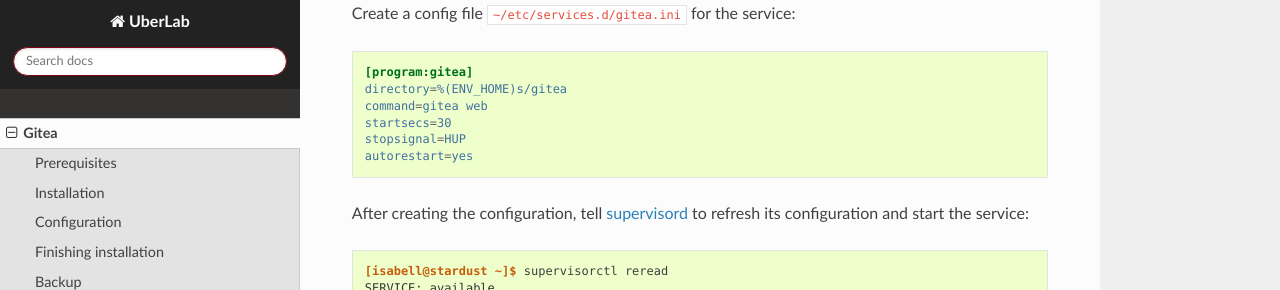
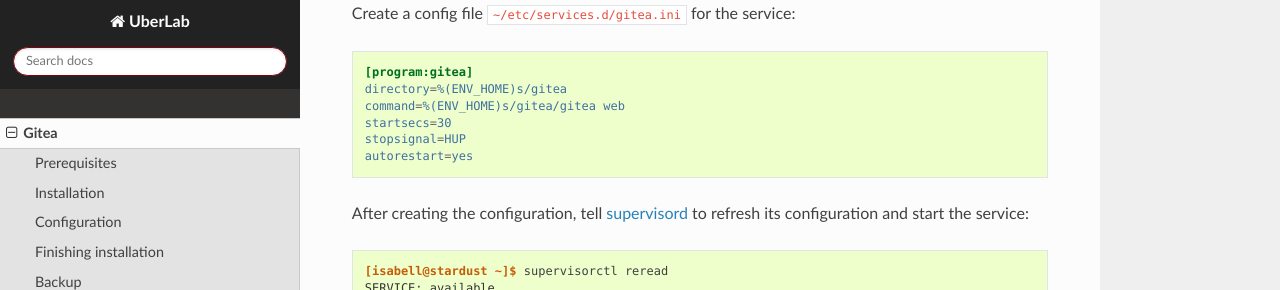
Before and after one commit to Uberspace/lab, a Sphinx documentation site: the page built from source/guide_gitea.rst, in a window 1280 px wide and 900 px high, scrolled down 4721 px. Shown: the part 161-451 px from the top of the window. Built offline with Sphinx 7.4.7 and the Read the Docs theme 2.0.0, drawn with Linux system fonts in a browser that asks for light colours.

Commit message:
[gitea] fix command path

```diff
--- a/source/guide_gitea.rst
+++ b/source/guide_gitea.rst
@@ -218,7 +218,7 @@
 
   [program:gitea]
   directory=%(ENV_HOME)s/gitea
-  command=gitea web
+  command=%(ENV_HOME)s/gitea/gitea web
   startsecs=30
   stopsignal=HUP
   autorestart=yes
```
